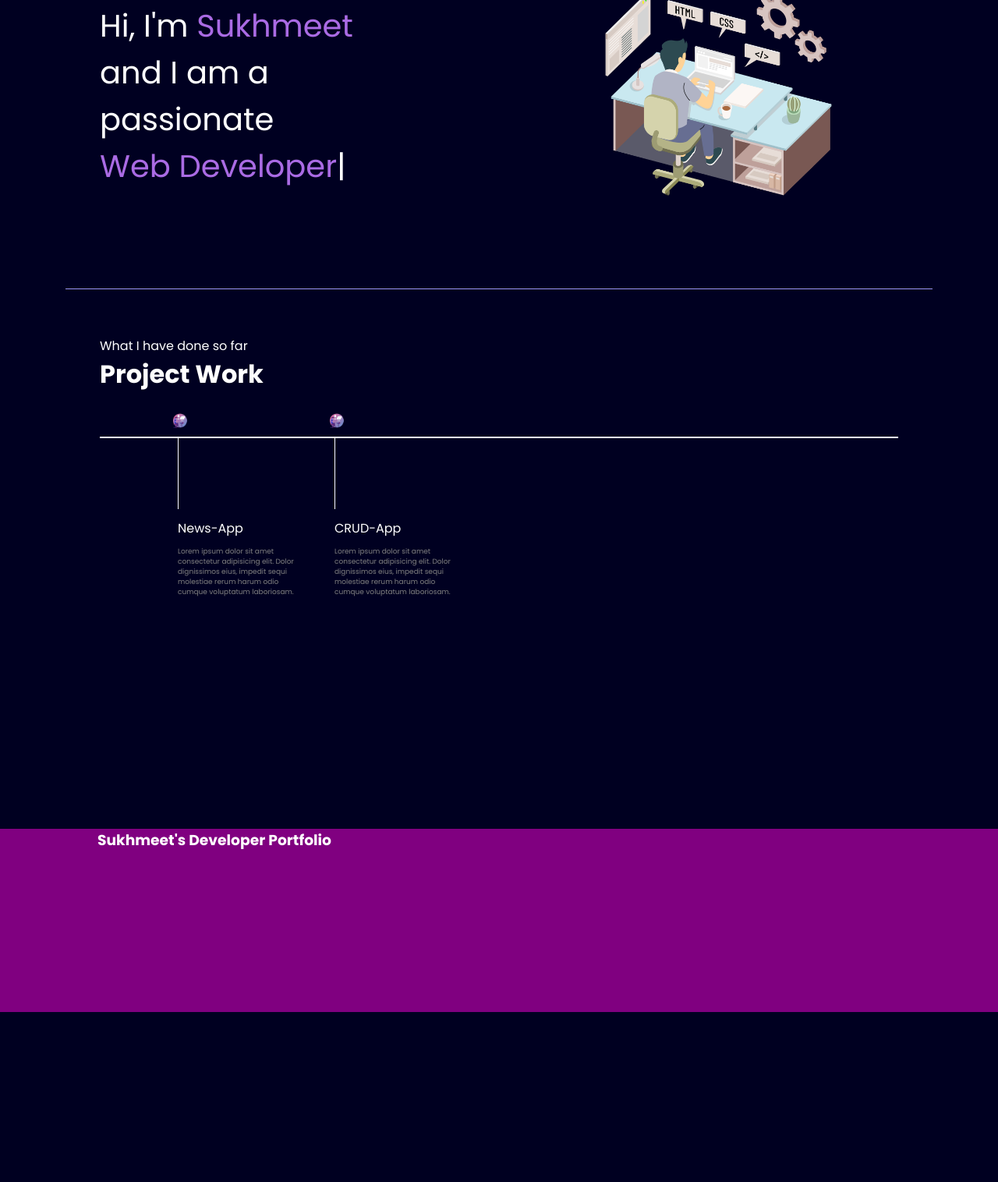
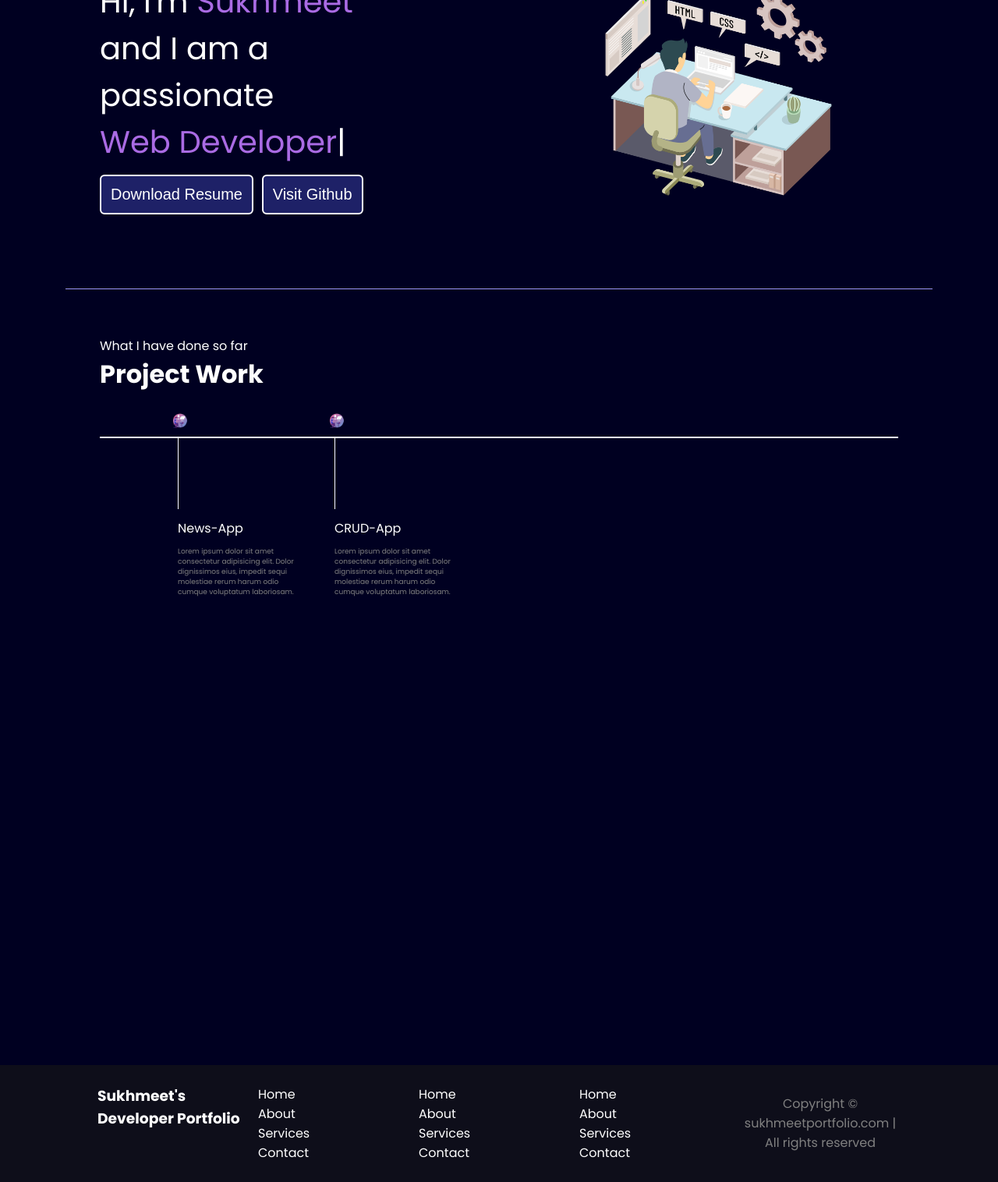
Before and after one commit to sukhmeetsingh-dev/Portfolio, a plain HTML site: page index.html in a window 1280 px wide. Shown: the part 204-1720 px from the top of the page at 78% size. Before the commit the page ends 1502 px from the top, so only its background shows below. Drawn offline with nearby package versions, Linux system fonts and the light colour scheme.

Commit message:
basic portfolio complete

```diff
--- a/index.html
+++ b/index.html
@@ -33,6 +33,10 @@
                 Hi, I'm <span class="purple">Sukhmeet</span>
                 <div>and I am a passionate</div>
                 <span id="element"></span>
+                <div class="buttons">
+                    <button class="btn">Download Resume</button>
+                    <button class="btn">Visit Github</button>
+                </div>
             </div>
             <div class="rightSection">
                 <img src="bg.png" alt="">
@@ -73,9 +77,33 @@
             <div class="footer-first">
                 <h3>Sukhmeet's Developer Portfolio</h3>
             </div>
-            <div class="footer-second"></div>
-            <div class="footer-third"></div>
-            <div class="footer-fourth"></div>
+            <div class="footer-second">
+                <ul>
+                    <li>Home</li>
+                    <li>About</li>
+                    <li>Services</li>
+                    <li>Contact</li>
+                </ul>
+            </div>
+            <div class="footer-third">
+                <ul>
+                    <li>Home</li>
+                    <li>About</li>
+                    <li>Services</li>
+                    <li>Contact</li>
+                </ul>
+            </div>
+            <div class="footer-fourth">
+                <ul>
+                    <li>Home</li>
+                    <li>About</li>
+                    <li>Services</li>
+                    <li>Contact</li>
+                </ul>
+            </div>
+            <div class="footer-rights">
+                Copyright &#169; sukhmeetportfolio.com | All rights reserved
+            </div>
         </div>
     </footer>
 
--- a/style.css
+++ b/style.css
@@ -56,6 +56,16 @@ nav ul li a:hover {
     font-size: 2.5rem;
 }
 
+.leftSection .btn {
+    padding: 12px;
+    background: #1e2167;
+    color: white;
+    border: 2px solid white;
+    border-radius: 6px;
+    font-size: 20px;
+    cursor: pointer;
+}
+
 .rightSection img {
     width: 80%;
 }
@@ -69,7 +79,7 @@ nav ul li a:hover {
 }
 
 main {
-    height: 134vh;
+    height: 175vh;
 }
 
 main hr {
@@ -125,11 +135,25 @@ main hr {
 }
 
 footer {
-    background-color: purple;
-    height: 235px;
+    background-color: #0e0e1a;
 }
 
 .footer {
     display: flex;
-    margin: 25px 125px;
+    padding: 25px 125px;
+    justify-content: space-evenly;
 }
+
+.footer ul {
+    list-style: none;
+}
+
+.footer > div {
+    width: 225px;
+}
+
+footer .footer-rights {
+    text-align: center;
+    color: gray;
+    padding: 12px 0;
+}
```
